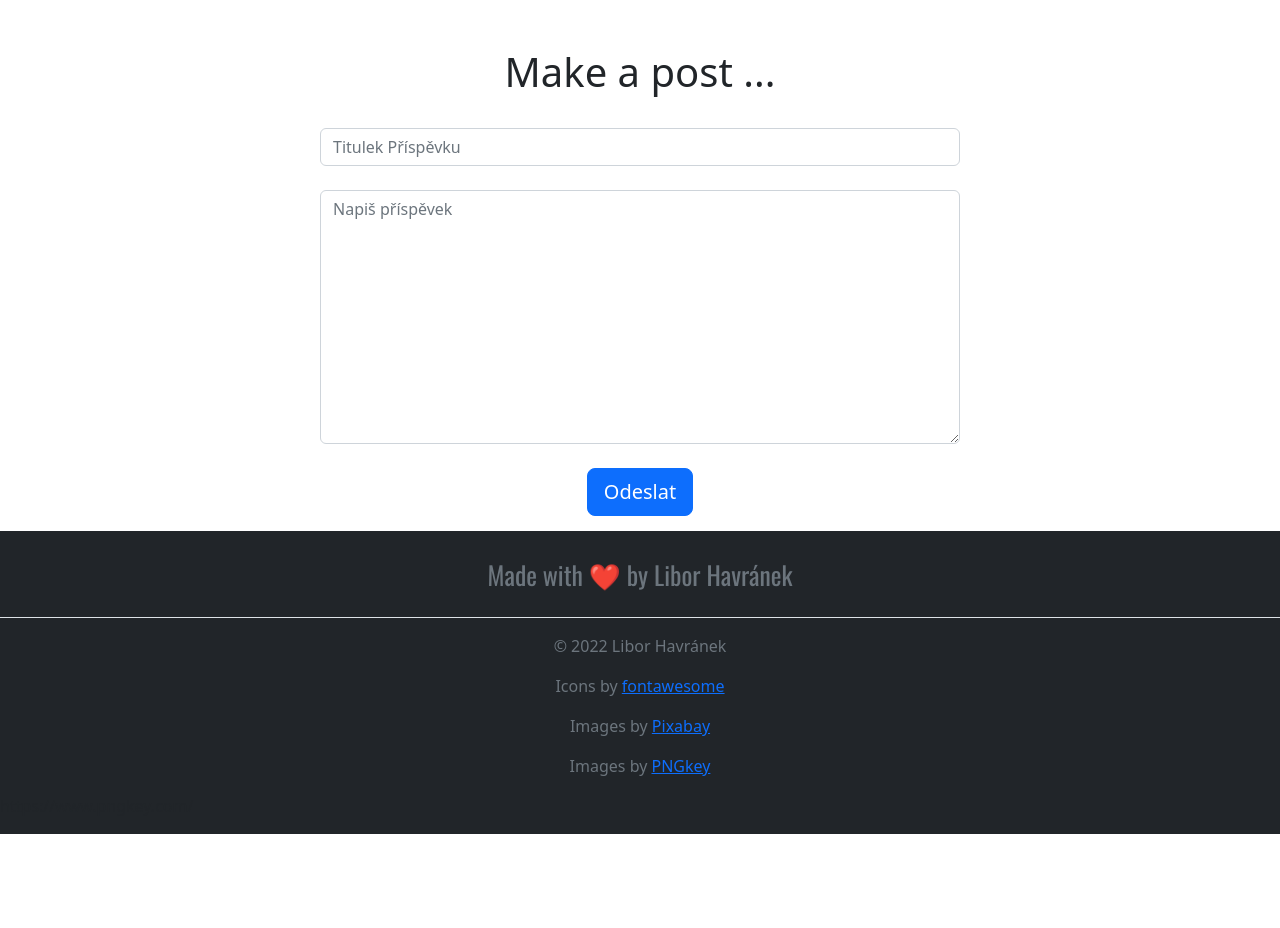
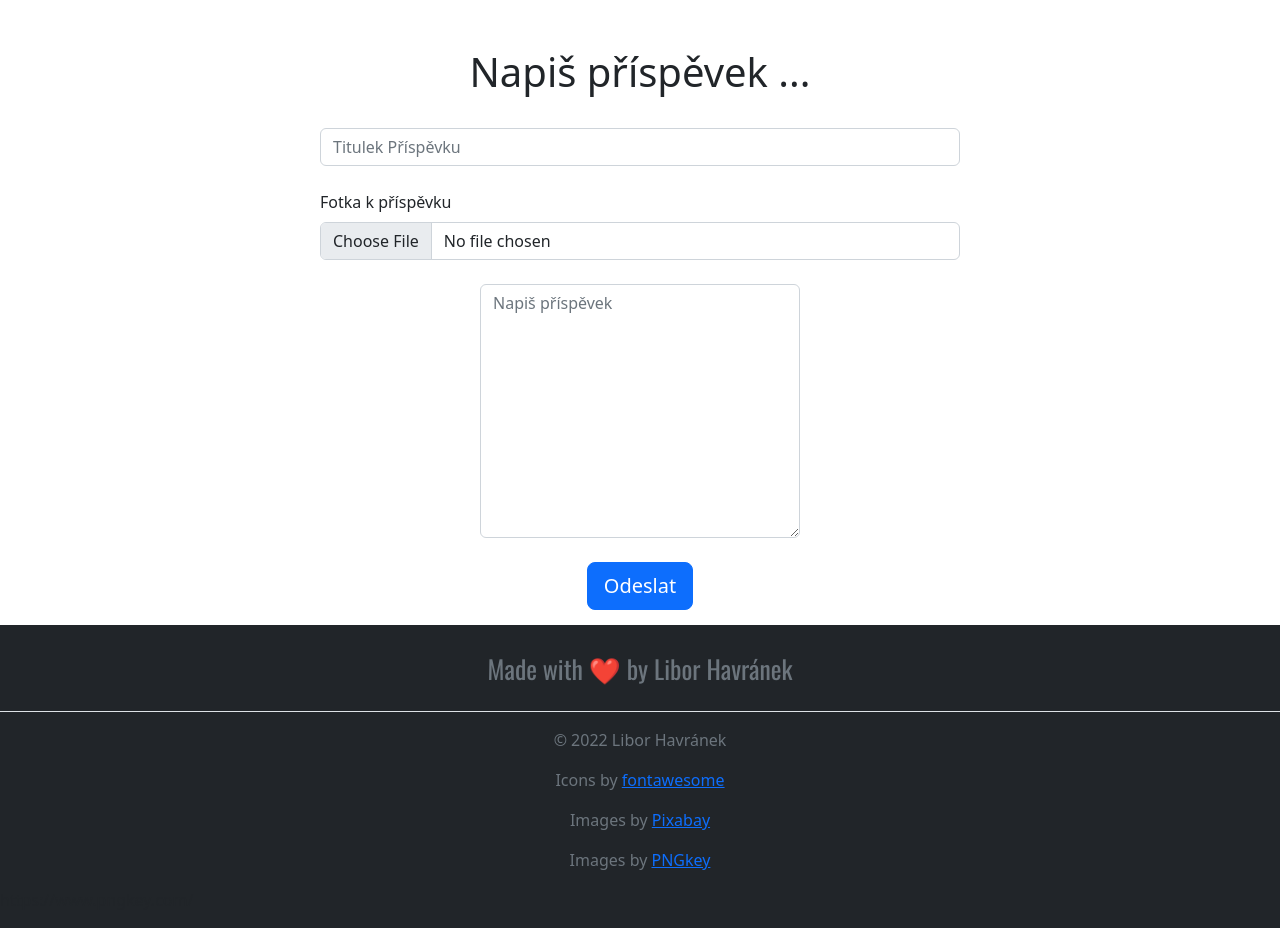
Before and after one commit to liborhavranek/FalloutPageFlask-stepbystep, a Flask app: page /create_post in a window 1280 px wide. Shown: the part 86-1014 px from the top of the page. Before the commit the page ends 920 px from the top, so only its background shows below. Run offline with Flask 2, Linux system fonts and the light colour scheme; a user stored in the database is signed in; some libraries are stand-ins or nearby versions; some web fonts are replaced.

Commit message:
pri nahrani postu  nynni uzivatel muze nahrat foto

```diff
--- a/website/models.py
+++ b/website/models.py
@@ -23,6 +23,7 @@ class Post(db.Model):
     id = db.Column(db.Integer, primary_key=True)
     text = db.Column(db.Text, nullable=False)
     title = db.Column(db.String(150), nullable=False)
+    post_pic = db.Column(db.String(150), nullable=True)
     date_created = db.Column(db.DateTime(timezone=True), default=func.now())
     author = db.Column(db.Integer, db.ForeignKey('user.id', ondelete="CASCADE"), nullable=False)
     comments = db.relationship('Comment', backref='post', passive_deletes=True)
--- a/website/static/css/loginregistrpost.css
+++ b/website/static/css/loginregistrpost.css
@@ -23,8 +23,17 @@
 
 /* post_board start  */
 
+.post-div p{
+    display: -webkit-box;
+    overflow: hidden;
+    -webkit-line-clamp: 3;
+    -webkit-box-orient: vertical;
+}
 
-
-
-
+.post-p-div{
+display: -webkit-box;
+overflow: hidden;
+-webkit-line-clamp: 3;
+-webkit-box-orient: vertical;
+}
 /* post_board end  */
--- a/website/templates/create_post.html
+++ b/website/templates/create_post.html
@@ -1,21 +1,28 @@
 {% extends 'base.html' %}
 
 {% block content %}
-
+{{ ckeditor.load() }}
 <br> <br>
 <center>
-<h1>Make a post ...</h1>
+<h1>Napiš příspěvek ...</h1>
 
-<form method="POST">
+<form method="POST" enctype="multipart/form-data">
     <div class="mb-3 align-center">
   <label for="title" class="form-label"></label>
   <input type="text" class="form-control w-50" id="title" name="title" aria-describedby="emailHelp" placeholder="Titulek Příspěvku">
   <br>
+  <div class="w-50 text-start">
+    <label for="post_pic" class="form-label">Fotka k příspěvku</label>
+    <input class="form-control" type="file" id="post_pic" name="post_pic">
+    <br>
+  </div>
+  <div class="w-50">
 <textarea name="text" id="text" cols="10" rows="10" class="form-control w-50" placeholder="Napiš příspěvek"></textarea>
+</div>
 <br>
 <button type="submit" class="btn btn-lg btn-primary">Odeslat</button>
 </div>
   </form>
-
+  {{ ckeditor.config(name='text') }}
 </center>
 {% endblock %}
--- a/website/templates/post_board.html
+++ b/website/templates/post_board.html
@@ -12,8 +12,9 @@
 <h5>{{ post.user.username }} <br></h5>
 <hr>
     <h2><a href="/post/{{post.id}}">{{ post.title}}</a></h2> <br>
+    <div class="post-p-div">
     <p>{{ post.text|safe }}</p> <br>
-
+    </div>
     {{ post.date_created }} <br>
     <!-- likes start -->
     <span id="likes-count-{{post.id}}">{{post.likes|length}}</span>
--- a/website/views.py
+++ b/website/views.py
@@ -1,10 +1,23 @@
 # File for everything what is visible for everyone
-from flask import Blueprint, render_template, request, flash, redirect, url_for, jsonify
+from flask import Blueprint, render_template, request, flash, redirect, url_for, jsonify, current_app
 from .models import User, Post, Comment, Like, Dislike
 from flask_login import login_user, logout_user, login_required, current_user
+from werkzeug.utils import secure_filename
 from . import db
+import uuid as uuid
+import os
+
+
+
 
 views = Blueprint('views', __name__)
+path = 'website/static/images/uploads'
+# upload photo staff
+ALLOWED_EXTENSIONS = {'png', 'jpg', 'jpeg', 'gif'}
+def allowed_file(filename):
+    return '.' in filename and \
+           filename.rsplit('.', 1)[1].lower() in ALLOWED_EXTENSIONS
+
 
 @views.route("/")
 @views.route("/home")
@@ -18,6 +31,9 @@ def create_post():
     if request.method == 'POST':
         text = request.form.get("text")
         title = request.form.get("title")
+        post_pic = request.files.get('post_pic')
+        print(post_pic)
+        print(title)
         if not title:
             flash('Titulek musí mít alespoň 5 znaků', category='error')
         elif len(title) < 5:
@@ -28,12 +44,33 @@ def create_post():
             elif len(text) < 50:
                 flash('Příspěvek musí mít alespoň 5O znaků', category='error')
             else:
-                post = Post(text=text, title=title, author=current_user.id)
-                db.session.add(post)
-                db.session.commit()
-                flash('Příspěvek byl přidán', category='success')
-                return redirect(url_for('views.post_board'))
+                if post_pic:
+                    #grab the image
+                    pic_filename = secure_filename(post_pic.filename)
+                    #set UUID
+                    pic_name = str(uuid.uuid1()) + "_" + pic_filename
+
+                    saver = request.files.get('post_pic')
+                    # change to string
+                    str_picname=str(pic_name)
+
+                    saver.save(os.path.join(current_app.config['UPLOAD_FOLDER'], str_picname))
+                    # convert to string
+                    post_pic_str = str_picname
+                    post = Post(text=text, title=title, post_pic=post_pic_str, author=current_user.id)
+                    db.session.add(post)
+                    db.session.commit()
+                    flash('Příspěvek byl přidán', category='success')
+                    return redirect(url_for('views.post_board'))
+                else:
+                    post_pic = None
+                    post = Post(text=text, title=title, post_pic=post_pic, author=current_user.id)
+                    db.session.add(post)
+                    db.session.commit()
+                    flash('Příspěvek byl přidán', category='success')
+                    return redirect(url_for('views.post_board'))
     return render_template('create_post.html', user=current_user)
+
 
 @views.route("/edit_post/<int:id>", methods=['GET', 'POST'])
 @login_required
```
Also changed, not shown: website/__init__.py (+15 -0 lines), website/templates/profile.html (deleted, +0 -50 lines), instance/database.db, website/static/images/uploads/19470696-7c8d-11ed-a587-48a472df9273_valutdoor.png (added), website/static/images/uploads/ea883e51-7c8b-11ed-b396-48a472df9273_valutdoor.png (added).
